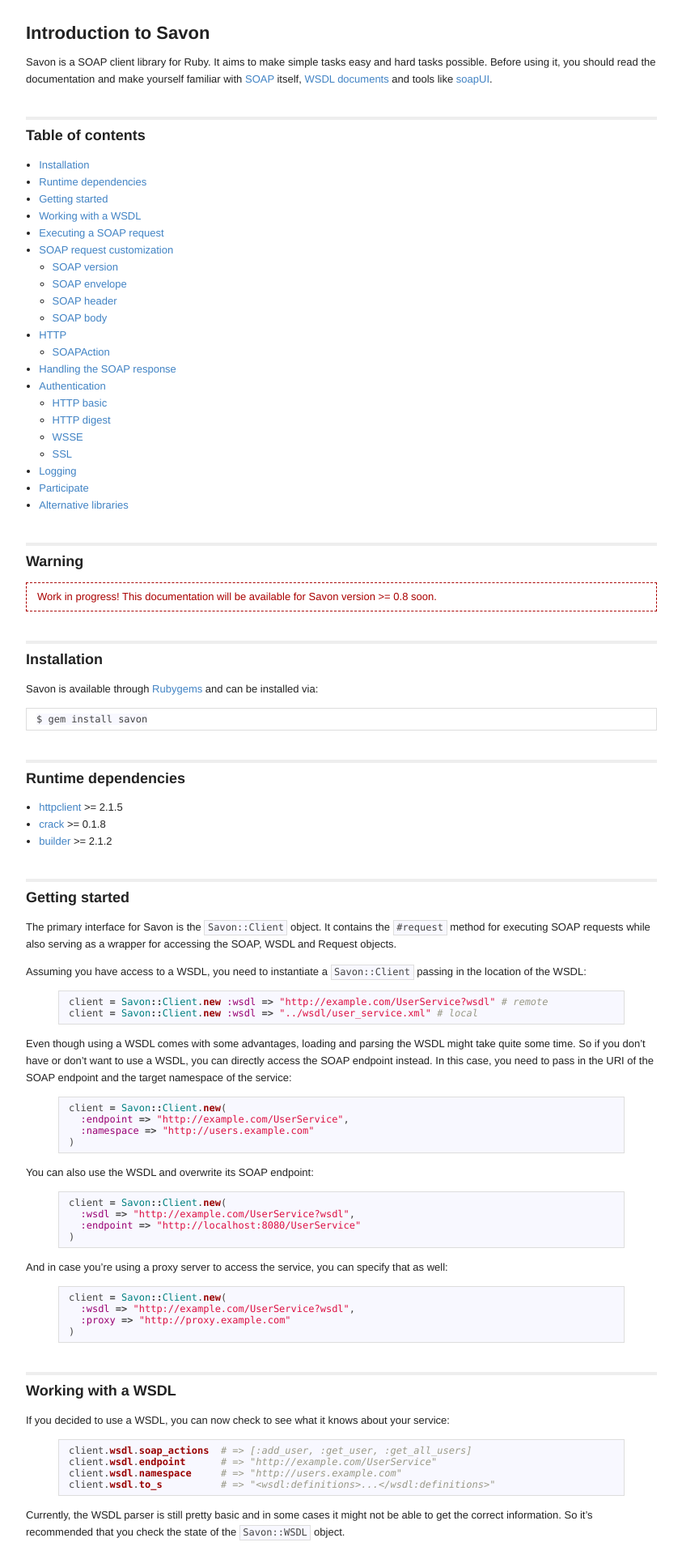
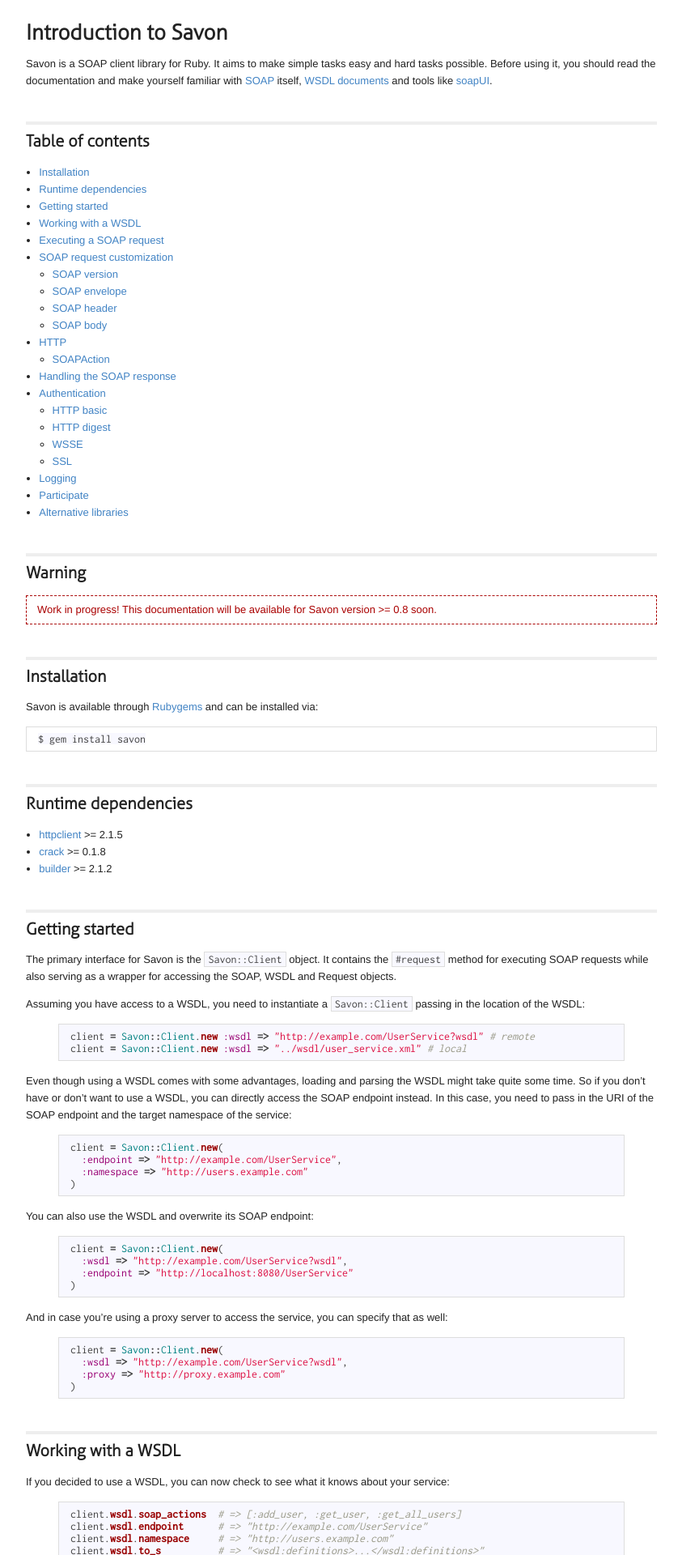
Before and after one commit to savonrb/savon, a Jekyll site: the page built from index.md, in a window 1280 px wide. Shown: the top 1920 px of the page at 81% size, without its empty margins (218-1061 px from the left). Built offline with Jekyll 4.4.1, drawn with Linux system fonts in a browser that asks for light colours.

Commit message:
typography.
added aller (for headlines) and inconsolata (for code).

```diff
--- a/stylesheets/screen.css
+++ b/stylesheets/screen.css
@@ -1,8 +1,12 @@
-body { background:#fff; color:#222; font:13px/21px helvetica,arial,freesans,clean,sans-serif; margin:30px 0; }
+@font-face { font-family:Inconsolata; src:url("../fonts/inconsolata.otf"); }
+@font-face { font-family:Aller; src:url("../fonts/aller_lt.ttf"); }
 
-h1 { font-size:22px; }
-h2 { border-top:4px solid #eee; font-size:18px; margin-top:2em; padding-top:0.5em; }
-h3 { margin-top:2em; }
+body { background:#fff; color:#222; font:13px/21px helvetica,arial,sans-serif; margin:30px 0; }
+
+h1, h2, h3 { font-family:Aller,helvetica,arial,sans-serif; }
+  h1 { font-size:26px; }
+  h2 { border-top:4px solid #eee; font-size:20px; margin-top:2em; padding-top:0.5em; }
+  h3 { margin-top:2em; }
 
 a:link, a:visited { color:#4183C4; text-decoration:none; }
 a:hover, a:active { color:#4183C4; text-decoration:underline; }
@@ -12,8 +16,7 @@ p { margin:1em 0; }
 ul, ol { margin:0; padding:0 0 0 1.25em; }
   li p { margin:0; }
 
-pre, code { font:12px Monaco,"Courier New","DejaVu Sans Mono","Bitstream Vera Sans Mono",monospace; }
-  pre, code { background:#f8f8ff; border:1px solid #ddd; color:#444; font-size:12px; }
+pre, code { background:#f8f8ff; border:1px solid #ddd; color:#444; font:14px Inconsolata,Monaco,"Courier New","DejaVu Sans Mono","Bitstream Vera Sans Mono",monospace; }
   pre { margin:1em 0; overflow:auto; padding:0.5em 1em; }
   code { padding:0.1em 0.3em; }
     pre code { border:0; padding:0; }
```
Also changed, not shown: fonts/aller_lt.ttf (added), fonts/inconsolata.otf (added).
